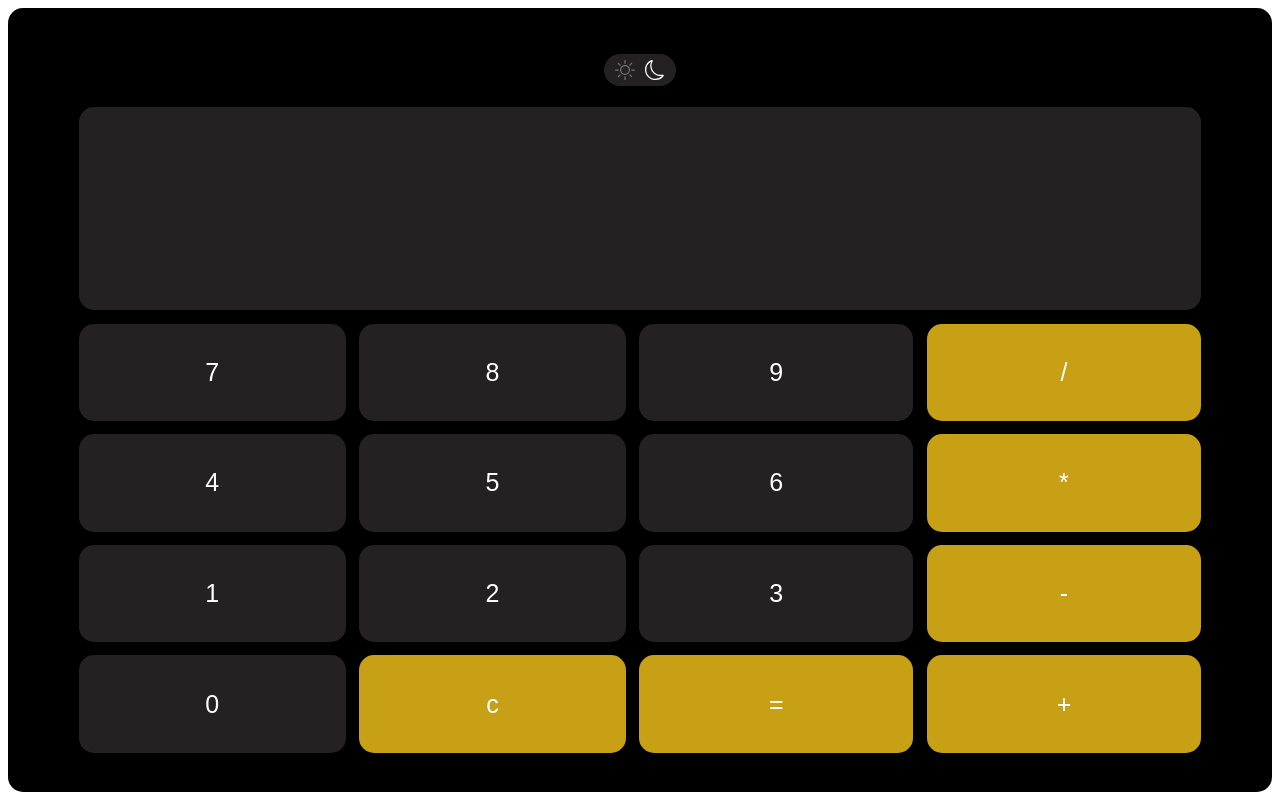
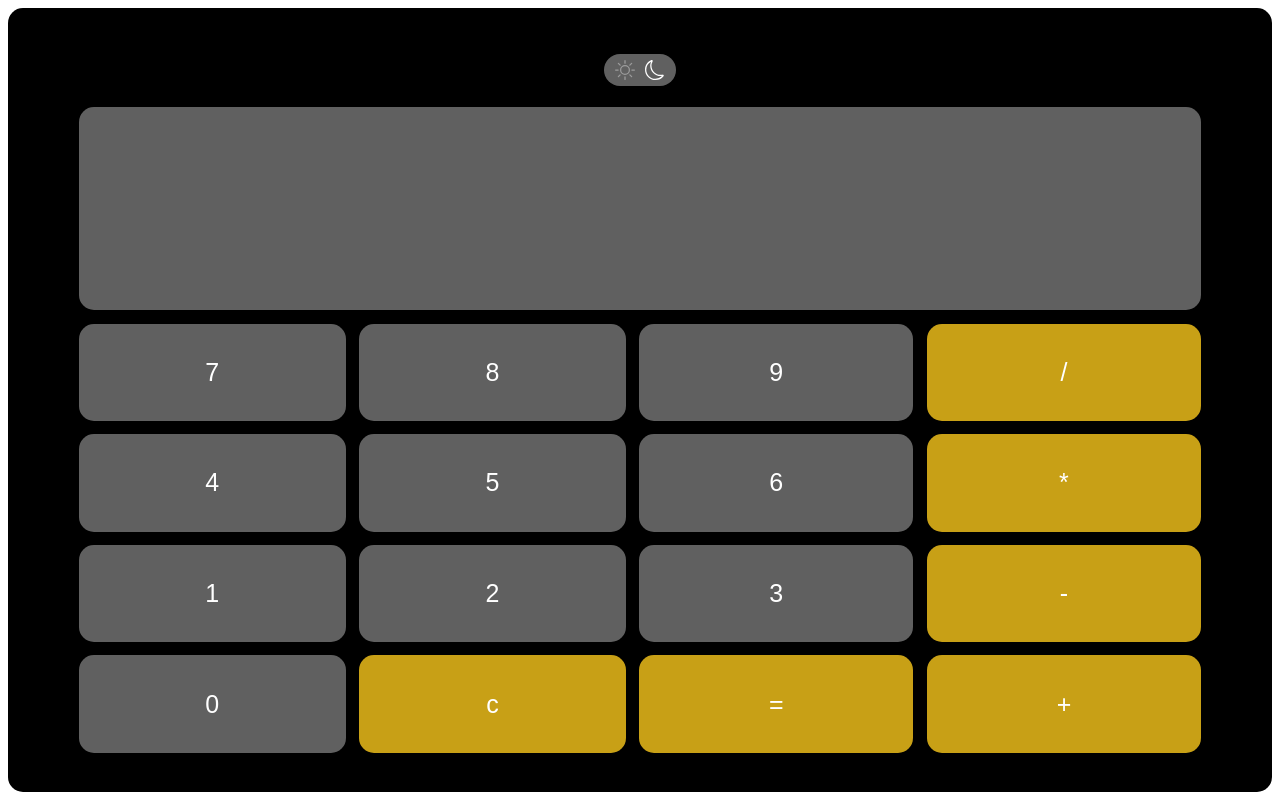
Before and after one commit to Jlbejarano662/calculadora, a plain HTML site: page index.html in a window 1280 px wide. Both pictures are taken after a click on the button 640 px from the left and 70 px from the top of the page. Drawn offline with Linux system fonts and the light colour scheme.

Commit message:
Mejora de vista para cecular

```diff
--- a/css/styles.css
+++ b/css/styles.css
@@ -21,8 +21,9 @@
 
 /* Dimensiones a la "pantalla de resultado" */
 #resultado {
-    display:block;
-    text-align: right;
+    display: flex;
+    justify-content: end;
+    align-items: center;
     font-size: 40px;
     width:100%;
     height: 100%;
@@ -91,6 +92,7 @@ td {
 @media (max-width: 640px) {
     .calculadora {
         padding: 5%;
+        height:90vh;
     }
 
     td {
@@ -117,7 +119,7 @@ color: #FFFFFF;
 .calculadora.dark td .switch,
 .calculadora.dark td #resultado
 {
-background-color: #232121;
+background-color: #606060;
 color: #FFFFFF;
 }
 
--- a/index.html
+++ b/index.html
@@ -1,5 +1,5 @@
 <!DOCTYPE html>
-<html lang="en">
+<html lang="es">
 
 <head>
     <meta charset="UTF-8">
```
